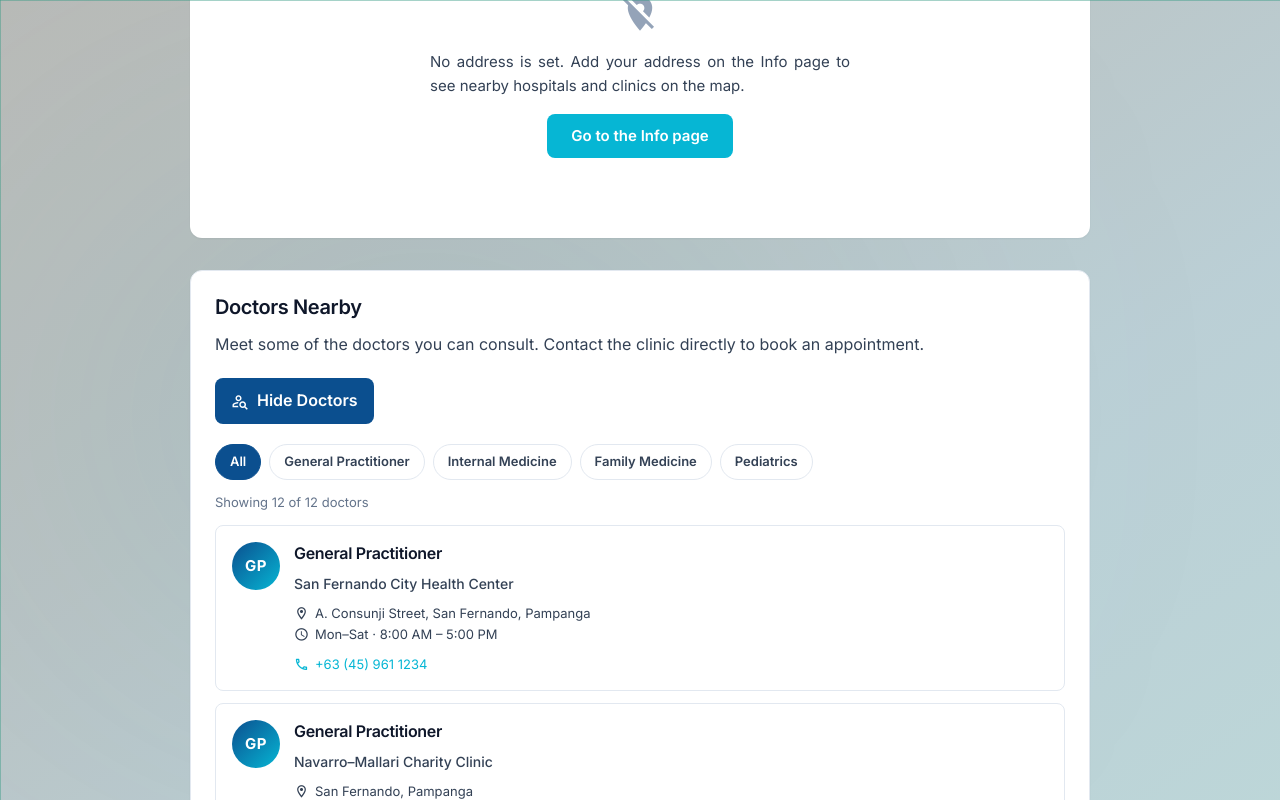
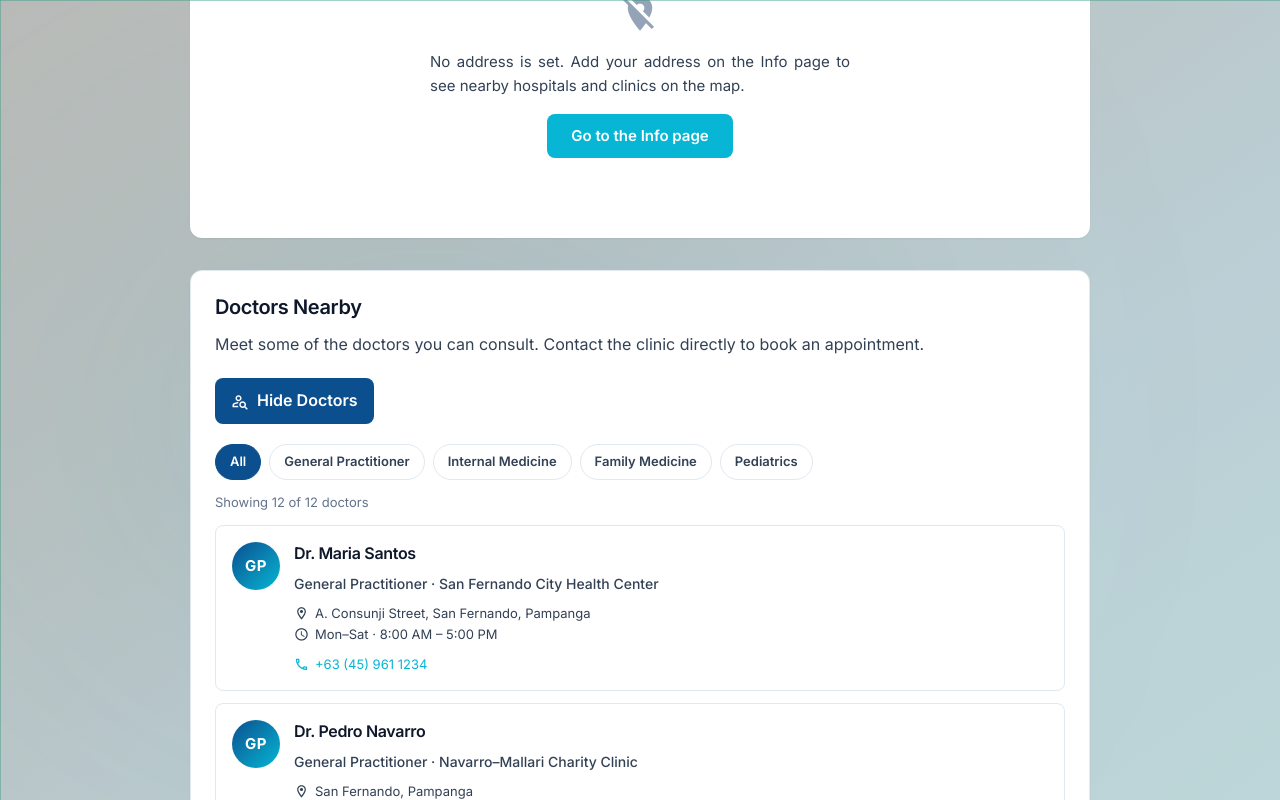
Before and after one commit to Dreimacato/symply, a Nuxt app in the folder symply_frontend/: page /where-to-get-help in a window 1280 px wide. Both pictures are taken after a click on the button "See Doctors Available". Shown: the part 568-1368 px from the top of the page. Built offline with nearby package versions, Linux system fonts and the light colour scheme.

Commit message:
Add individual doctor names to Doctors Nearby curated directory

```diff
--- a/symply_frontend/app/pages/where-to-get-help.vue
+++ b/symply_frontend/app/pages/where-to-get-help.vue
@@ -84,8 +84,8 @@
                   {{ doctor.initials }}
                 </div>
                 <div class="doctor-list-info">
-                  <h3 class="facility-list-name doctor-list-name">{{ doctor.specialty }}</h3>
-                  <p class="doctor-clinic">{{ doctor.clinic }}</p>
+                  <h3 class="facility-list-name doctor-list-name">{{ doctor.name }}</h3>
+                  <p class="doctor-clinic">{{ doctor.specialty }} · {{ doctor.clinic }}</p>
                   <div class="doctor-list-meta">
                     <p class="doctor-list-detail doctor-list-location">
                       <v-icon icon="mdi-map-marker-outline" size="15" aria-hidden="true" />
@@ -275,6 +275,7 @@ const DOCTORS = [
   {
     id: 'doctor-gp-1',
     initials: 'GP',
+    name: 'Dr. Maria Santos',
     specialty: 'General Practitioner',
     clinic: 'San Fernando City Health Center',
     address: 'A. Consunji Street, San Fernando, Pampanga',
@@ -284,6 +285,7 @@ const DOCTORS = [
   {
     id: 'doctor-gp-2',
     initials: 'GP',
+    name: 'Dr. Pedro Navarro',
     specialty: 'General Practitioner',
     clinic: 'Navarro–Mallari Charity Clinic',
     address: 'San Fernando, Pampanga',
@@ -293,6 +295,7 @@ const DOCTORS = [
   {
     id: 'doctor-gp-3',
     initials: 'GP',
+    name: 'Dr. Rosa Santos',
     specialty: 'General Practitioner',
     clinic: 'Santos Clinic',
     address: 'San Fernando, Pampanga',
@@ -302,6 +305,7 @@ const DOCTORS = [
   {
     id: 'doctor-im-1',
     initials: 'IM',
+    name: 'Dr. Ignacio de la Cruz',
     specialty: 'Internal Medicine',
     clinic: 'Saint Ferdinand Medical Arts Building',
     address: 'San Fernando, Pampanga',
@@ -311,6 +315,7 @@ const DOCTORS = [
   {
     id: 'doctor-im-2',
     initials: 'IM',
+    name: 'Dr. Juan Perez',
     specialty: 'Internal Medicine',
     clinic: 'San Fernando City Health Center',
     address: 'A. Consunji Street, San Fernando, Pampanga',
@@ -320,6 +325,7 @@ const DOCTORS = [
   {
     id: 'doctor-im-3',
     initials: 'IM',
+    name: 'Dr. Miguel Santos',
     specialty: 'Internal Medicine',
     clinic: 'Santos Clinic',
     address: 'San Fernando, Pampanga',
@@ -329,6 +335,7 @@ const DOCTORS = [
   {
     id: 'doctor-fm-1',
     initials: 'FM',
+    name: 'Dr. Consuelo Reyes',
     specialty: 'Family Medicine',
     clinic: 'Saint Ferdinand Medical Arts Building',
     address: 'San Fernando, Pampanga',
@@ -338,6 +345,7 @@ const DOCTORS = [
   {
     id: 'doctor-fm-2',
     initials: 'FM',
+    name: 'Dr. Sergio Bautista',
     specialty: 'Family Medicine',
     clinic: 'Navarro–Mallari Charity Clinic',
     address: 'San Fernando, Pampanga',
@@ -347,6 +355,7 @@ const DOCTORS = [
   {
     id: 'doctor-fm-3',
     initials: 'FM',
+    name: 'Dr. Lourdes Castro',
     specialty: 'Family Medicine',
     clinic: 'San Fernando City Health Center',
     address: 'A. Consunji Street, San Fernando, Pampanga',
@@ -356,6 +365,7 @@ const DOCTORS = [
   {
     id: 'doctor-pd-1',
     initials: 'PD',
+    name: 'Dr. Teresa Cruz',
     specialty: 'Pediatrics',
     clinic: 'Santos Clinic',
     address: 'San Fernando, Pampanga',
@@ -365,6 +375,7 @@ const DOCTORS = [
   {
     id: 'doctor-pd-2',
     initials: 'PD',
+    name: 'Dr. Amando Ortega',
     specialty: 'Pediatrics',
     clinic: 'Saint Ferdinand Medical Arts Building',
     address: 'San Fernando, Pampanga',
@@ -374,6 +385,7 @@ const DOCTORS = [
   {
     id: 'doctor-pd-3',
     initials: 'PD',
+    name: 'Dr. Felicitas Magsanoc',
     specialty: 'Pediatrics',
     clinic: 'Navarro–Mallari Charity Clinic',
     address: 'San Fernando, Pampanga',
```
